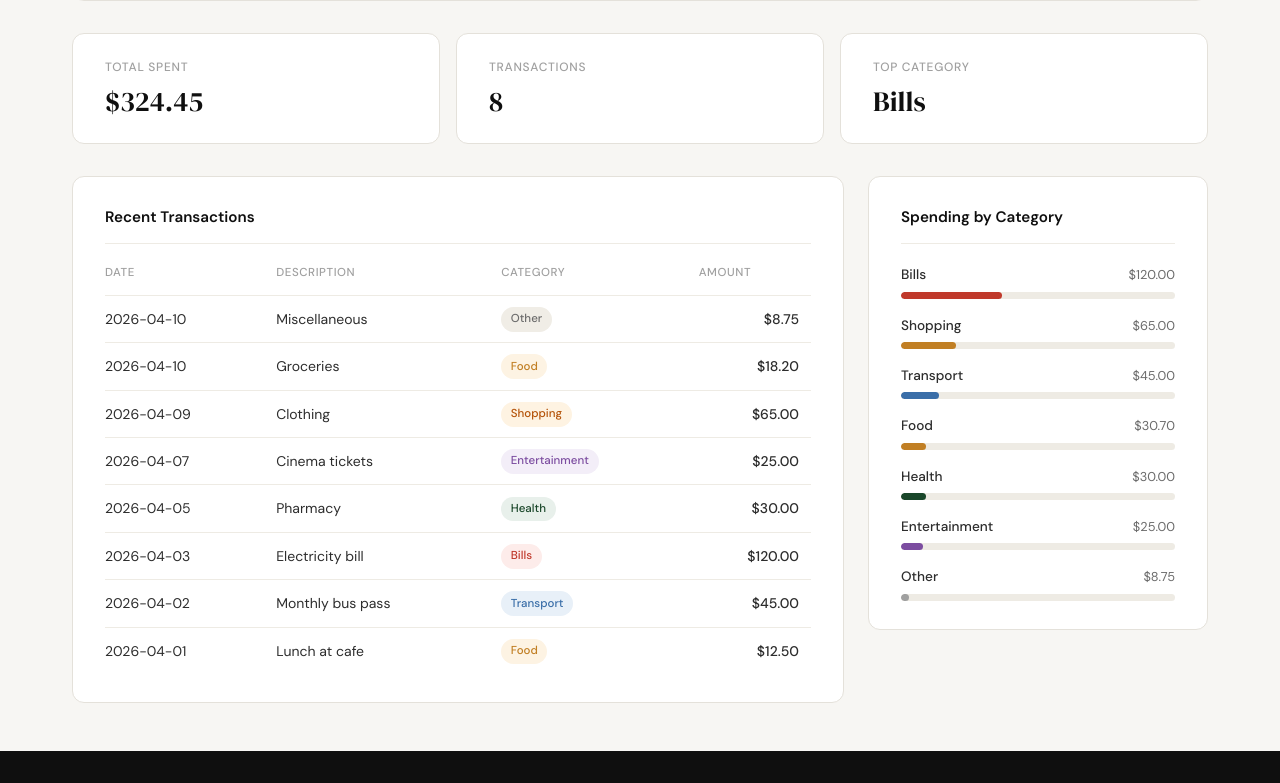
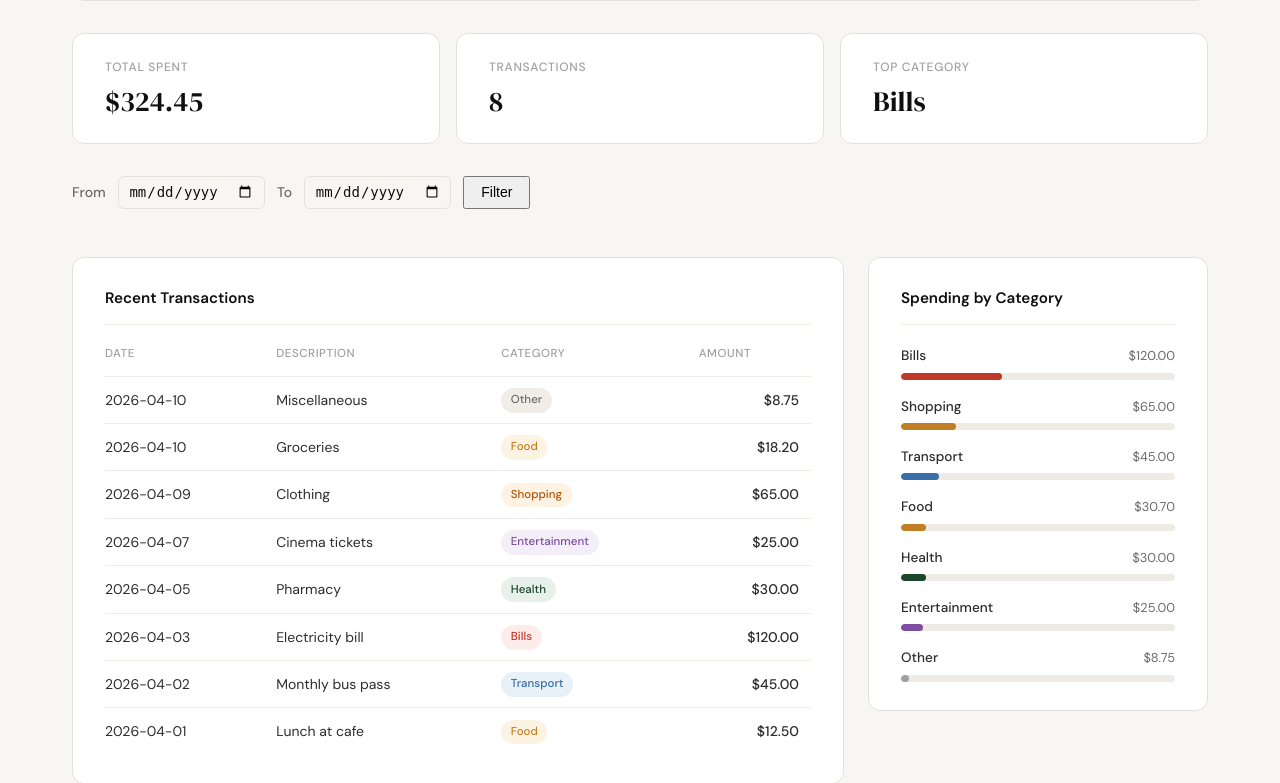
Before and after one commit to DaniManas/Expense-Tracker-CC, a Flask app: page /profile in a window 1280 px wide. Shown: the part 262-1045 px from the top of the page. Run offline with Flask 3, Linux system fonts and the light colour scheme; a user stored in the database is signed in; data comes from the database, SQL or seed files in the repository.

Commit message:
feat: add date filter bar to profile page

```diff
--- a/static/css/style.css
+++ b/static/css/style.css
@@ -1122,3 +1122,48 @@ a { color: inherit; text-decoration: none; }
     .profile-header { flex-wrap: wrap; }
     .profile-signout { width: 100%; text-align: center; }
 }
+
+/* ── Date filter bar ── */
+.filter-bar {
+    grid-column: 1 / -1;
+    margin-bottom: 1.5rem;
+}
+
+.filter-form {
+    display: flex;
+    align-items: center;
+    gap: 0.75rem;
+    flex-wrap: wrap;
+}
+
+.filter-label {
+    font-size: 0.875rem;
+    color: var(--ink-muted, #666);
+    font-weight: 500;
+}
+
+.filter-input {
+    padding: 0.4rem 0.6rem;
+    border: 1px solid var(--border, #ddd);
+    border-radius: 6px;
+    font-size: 0.875rem;
+    background: var(--paper, #fff);
+    color: var(--ink, #111);
+}
+
+.filter-btn {
+    padding: 0.4rem 1rem;
+    font-size: 0.875rem;
+}
+
+.filter-clear {
+    font-size: 0.875rem;
+    color: var(--ink-muted, #666);
+    text-decoration: underline;
+}
+
+.filter-active-label {
+    margin-top: 0.5rem;
+    font-size: 0.875rem;
+    color: var(--ink-muted, #666);
+}
--- a/templates/profile.html
+++ b/templates/profile.html
@@ -35,6 +35,29 @@
 
     <!-- ── 3 & 4. Transactions + Category breakdown ── -->
     <div class="profile-grid">
+
+        <!-- ── Date filter ── -->
+        <div class="filter-bar">
+            <form method="GET" action="{{ url_for('profile') }}" class="filter-form">
+                <label for="start_date" class="filter-label">From</label>
+                <input type="date" id="start_date" name="start_date"
+                       value="{{ start_date }}" class="filter-input">
+                <label for="end_date" class="filter-label">To</label>
+                <input type="date" id="end_date" name="end_date"
+                       value="{{ end_date }}" class="filter-input">
+                <button type="submit" class="btn-accent filter-btn">Filter</button>
+                {% if start_date or end_date %}
+                <a href="{{ url_for('profile') }}" class="filter-clear">Clear</a>
+                {% endif %}
+            </form>
+            {% if start_date or end_date %}
+            <p class="filter-active-label">
+                Showing results
+                {% if start_date %}from <strong>{{ start_date }}</strong>{% endif %}
+                {% if end_date %}to <strong>{{ end_date }}</strong>{% endif %}
+            </p>
+            {% endif %}
+        </div>
 
         <!-- Transaction history -->
         <section class="profile-card">
```
